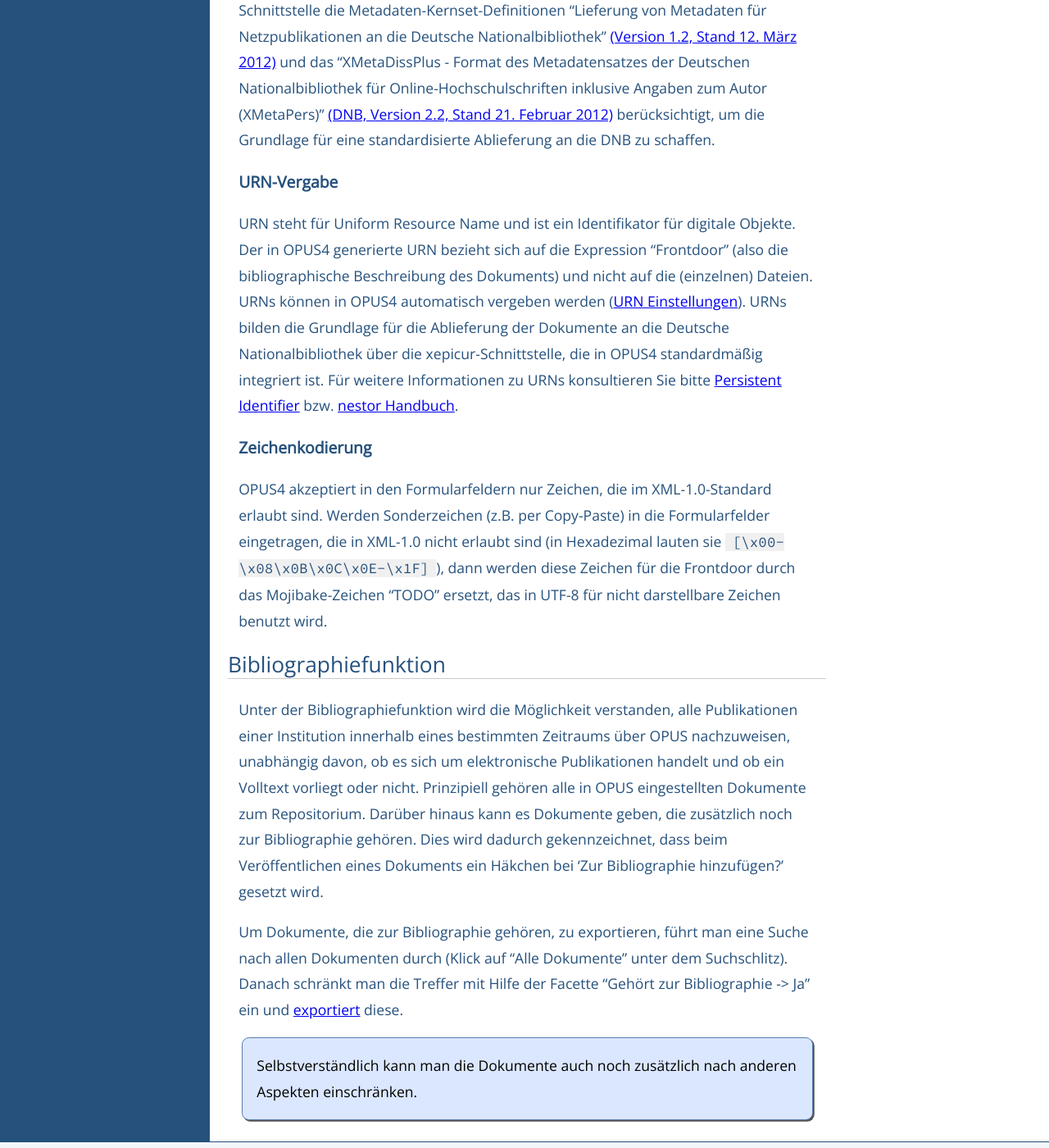
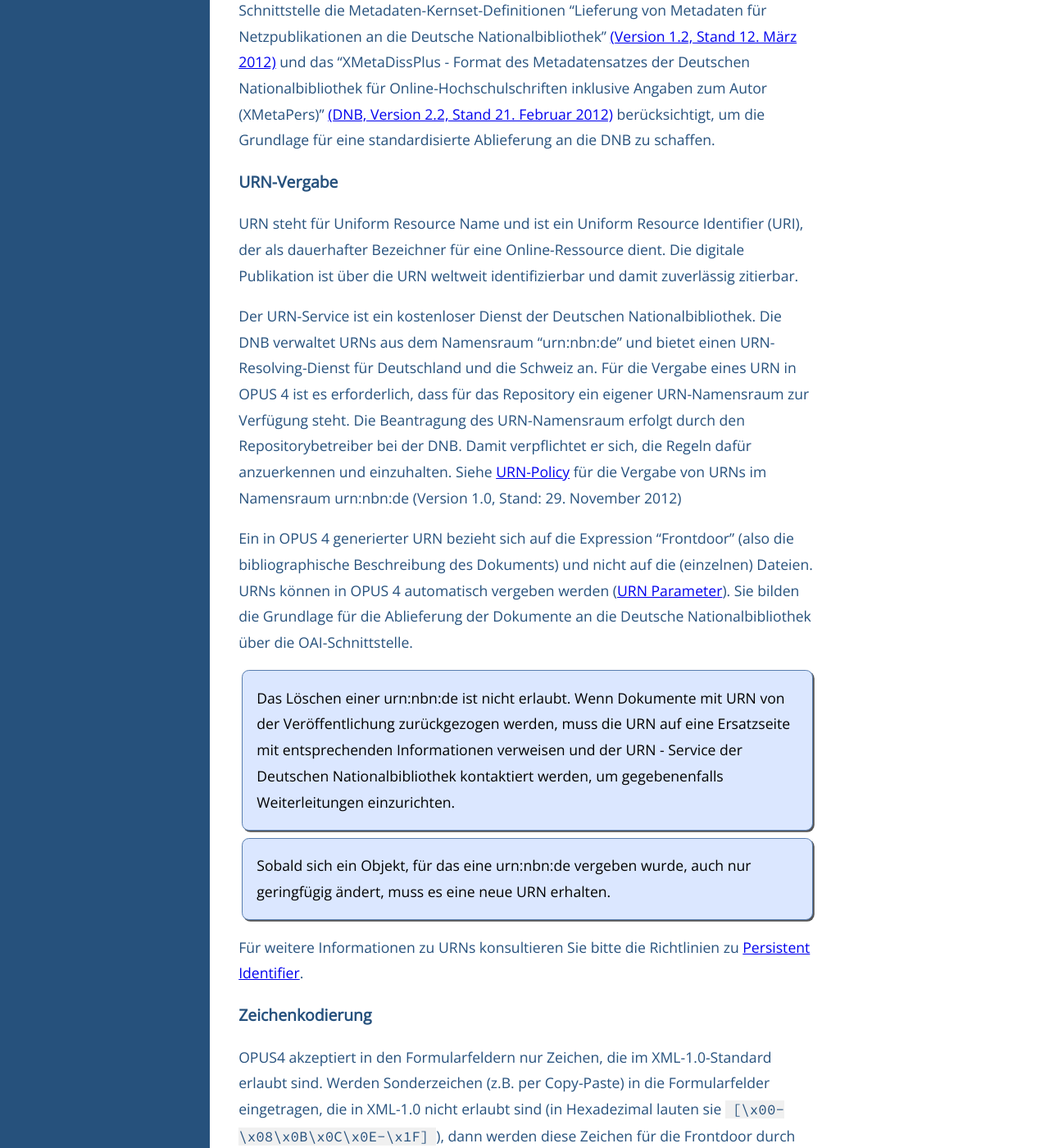
Before and after one commit to OPUS4/userdoc, a Jekyll site: the page built from introduction.md, in a window 1280 px wide and 1400 px high, scrolled down 1047 px. Shown: the whole window at 82% size. Built offline with Jekyll 4.4.1, drawn with Linux system fonts in a browser that asks for light colours.

Commit message:
Workflow URN-Vergabe - JIRA-Ticket OPUSVIER-2559

```diff
--- a/introduction.md
+++ b/introduction.md
@@ -38,14 +38,30 @@ berücksichtigt, um die Grundlage für eine standardisierte Ablieferung an die D
 
 ### URN-Vergabe
 
-URN steht für Uniform Resource Name und ist ein Identifikator für digitale Objekte. Der in OPUS4 generierte URN bezieht
-sich auf die Expression "Frontdoor" (also die bibliographische Beschreibung des Dokuments) und nicht auf die (einzelnen)
-Dateien. URNs können in OPUS4 automatisch vergeben werden ([URN Einstellungen](config/urn.html)). URNs bilden die
-Grundlage für die
-Ablieferung der Dokumente an die Deutsche Nationalbibliothek über die xepicur-Schnittstelle, die in OPUS4 standardmäßig
-integriert ist. Für weitere Informationen zu URNs konsultieren Sie bitte
-[Persistent Identifier][PERSISTENTID]
-bzw. [nestor Handbuch][NESTOR].
+URN steht für Uniform Resource Name und ist ein Uniform Resource Identifier (URI), der als dauerhafter Bezeichner für eine Online-Ressource dient.
+Die digitale Publikation ist über die URN weltweit identifizierbar und damit zuverlässig zitierbar.
+
+Der URN-Service ist ein kostenloser Dienst der Deutschen Nationalbibliothek. Die DNB verwaltet URNs aus dem Namensraum "urn:nbn:de" und bietet einen URN-Resolving-Dienst für Deutschland und die Schweiz an.
+Für die Vergabe eines URN in OPUS 4 ist es erforderlich, dass für das Repository ein eigener URN-Namensraum zur Verfügung steht.
+Die Beantragung des URN-Namensraum erfolgt durch den Repositorybetreiber bei der DNB. Damit verpflichtet er sich, die Regeln dafür anzuerkennen und einzuhalten.
+Siehe [URN-Policy][URNPOLICY] für die Vergabe von URNs im Namensraum urn:nbn:de (Version 1.0, Stand: 29. November 2012)
+
+Ein in OPUS 4 generierter URN bezieht sich auf die Expression “Frontdoor” (also die bibliographische Beschreibung des Dokuments) und nicht auf die (einzelnen) Dateien.
+URNs können in OPUS 4 automatisch vergeben werden ([URN Parameter](config/urn.html)). Sie bilden die Grundlage für die Ablieferung der Dokumente an die Deutsche Nationalbibliothek über die OAI-Schnittstelle.
+
+<p class="info">
+Das Löschen einer urn:nbn:de ist nicht erlaubt. Wenn Dokumente mit URN  von der Veröffentlichung zurückgezogen werden,
+muss die URN auf eine Ersatzseite mit entsprechenden Informationen verweisen und der URN - Service der Deutschen Nationalbibliothek
+kontaktiert werden, um gegebenenfalls Weiterleitungen einzurichten.
+</p>
+
+<p class="info">
+Sobald sich ein Objekt, für das eine urn:nbn:de vergeben wurde, auch nur geringfügig ändert, muss es eine neue URN erhalten.
+</p>
+
+
+Für weitere Informationen zu URNs konsultieren Sie bitte die Richtlinien zu [Persistent Identifier][PERSISTENTID].
+
 
 ### Zeichenkodierung
 
```
Also changed, not shown: other parts of introduction.md (+1 -0 lines), config/urn.md (+20 -3 lines).
